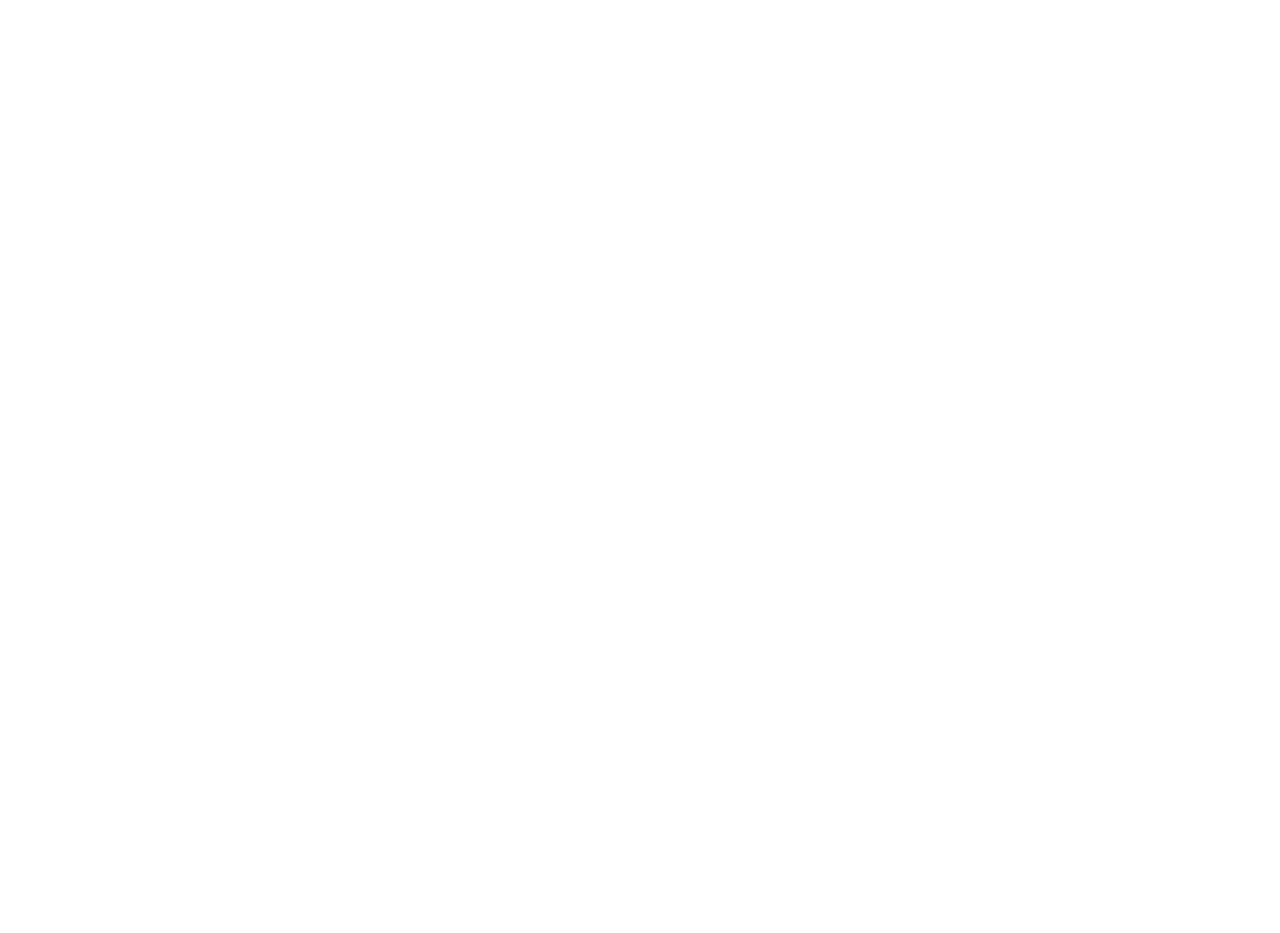
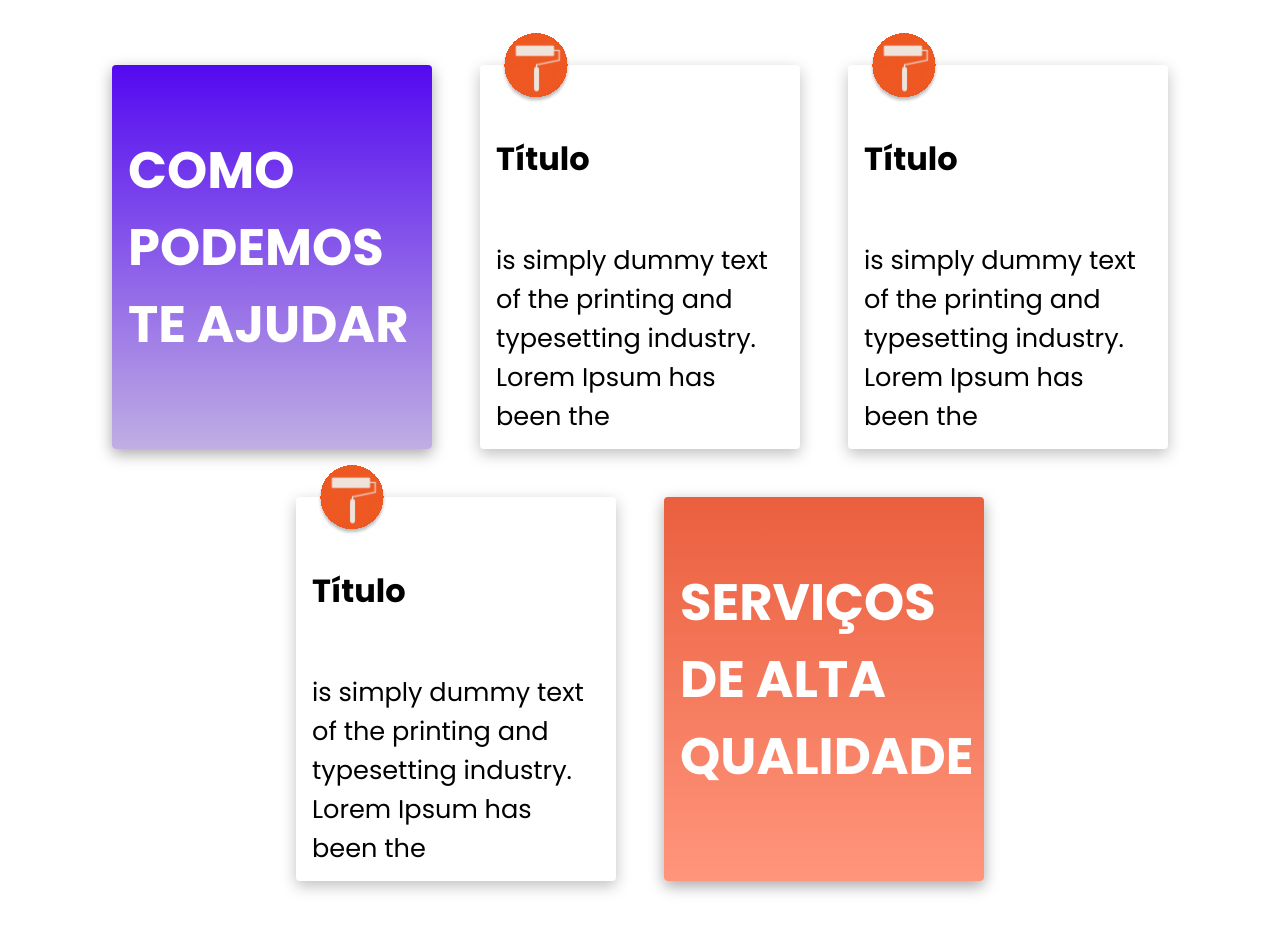
Before and after one commit to DiogoB0mfim/projeto-LPconstruction, a React (Create React App) app in the folder construction/: page / in a window 1280 px wide. Shown: the part 1800-2733 px from the top of the page. Before the commit the page ends 1817 px from the top, so only its background shows below. Built offline with nearby package versions, Linux system fonts and the light colour scheme.

Commit message:
cards-done

```diff
--- a/construction/package.json
+++ b/construction/package.json
@@ -10,6 +10,7 @@
     "react-dom": "^18.2.0",
     "react-scripts": "5.0.1",
     "styled-components": "^5.3.5",
+    "swiper": "^8.4.2",
     "web-vitals": "^2.1.4"
   },
   "scripts": {
--- a/construction/src/App.js
+++ b/construction/src/App.js
@@ -2,6 +2,7 @@
 import Header from "./pages/Header/Header";
 import HomePage from "./pages/HomePage/HeroSection";
 import About from "./pages/About/About"
+import Crafts from "./pages/Crafts/Crafts";
 
 const App = () => {
   return (
@@ -10,6 +11,7 @@
       <Header />
       <HomePage />
       <About />
+      <Crafts />
     </div>
   );
 }
--- /dev/null
+++ b/construction/src/pages/Crafts/Crafts.js
@@ -0,0 +1,27 @@
+import * as C from "./CraftsStyled"
+import pincel from "../../Assets/pincel.svg"
+
+const Crafts = () => {
+    return (
+        <C.Container>
+            <C.FirstCard><h3>COMO PODEMOS TE AJUDAR</h3></C.FirstCard>
+            <C.CardServices>
+                <img src={pincel} alt="ícone de pincel"/>
+                <h3>Título</h3>
+                <p>is simply dummy text of the printing and typesetting industry. Lorem Ipsum has been the </p>
+            </C.CardServices><C.CardServices>
+            <img src={pincel} alt="ícone de pincel"/>
+                <h3>Título</h3>
+                <p>is simply dummy text of the printing and typesetting industry. Lorem Ipsum has been the </p>
+            </C.CardServices><C.CardServices>
+            <img src={pincel} alt="ícone de pincel"/>
+                <h3>Título</h3>
+                <p>is simply dummy text of the printing and typesetting industry. Lorem Ipsum has been the </p>
+            </C.CardServices>
+            <C.LastCard><h3>SERVIÇOS DE ALTA QUALIDADE</h3></C.LastCard>
+        </C.Container>
+    )
+
+}
+
+export default Crafts
--- /dev/null
+++ b/construction/src/pages/Crafts/CraftsStyled.js
@@ -0,0 +1,68 @@
+import styled from "styled-components"
+
+export const Container = styled.div`
+display: flex;
+flex-wrap: wrap;
+margin: 0 auto;
+height: 100%;
+width: 100%;
+gap: 3rem;
+justify-content: center;
+margin-top: 3rem;
+margin-bottom: 5rem; // RETIRAR DEPOIS DE FAZER A PRÓXIMA SECTION
+`
+export const FirstCard = styled.div`
+box-sizing: border-box;
+display: flex;
+padding: 1rem;
+height: 24rem;
+width: 20rem;
+border-radius: 4px;
+background-image: linear-gradient(#5309F0, #C0AEE3);
+box-shadow: rgba(0, 0, 0, 0.35) 0px 5px 15px;
+
+H3 {
+    color: white;
+    font-size: 3.2rem;
+}
+`
+export const CardServices = styled.div`
+box-sizing: border-box;
+display: flex;
+padding: 1rem;
+flex-direction: column;
+height: 24rem;
+width: 20rem;
+border-radius: 4px;
+box-shadow: rgba(0, 0, 0, 0.25) 0px 5px 15px;
+
+h3 {
+    font-size: 2rem;
+}
+
+img {
+    height: 20%;
+    margin-top: -3rem;
+    margin-left: -13rem;
+}
+`
+export const LastCard = styled.div`
+box-sizing: border-box;
+display: flex;
+padding: 1rem;
+height: 24rem;
+width: 20rem;
+border-radius: 4px;
+background-image: linear-gradient(#EA5F3E , #FF957C);
+box-shadow: rgba(0, 0, 0, 0.35) 0px 5px 15px;
+
+H3 {
+    color: white;
+    font-size: 3.2rem;
+}
+`
+
+export const Image = styled.img`
+background-image: url(${props => props.img});
+height: 20%;
+`
```
Also changed, not shown: construction/src/Assets/pincel.svg (added), 1 other file (tests, documents, lock files or other folders).
